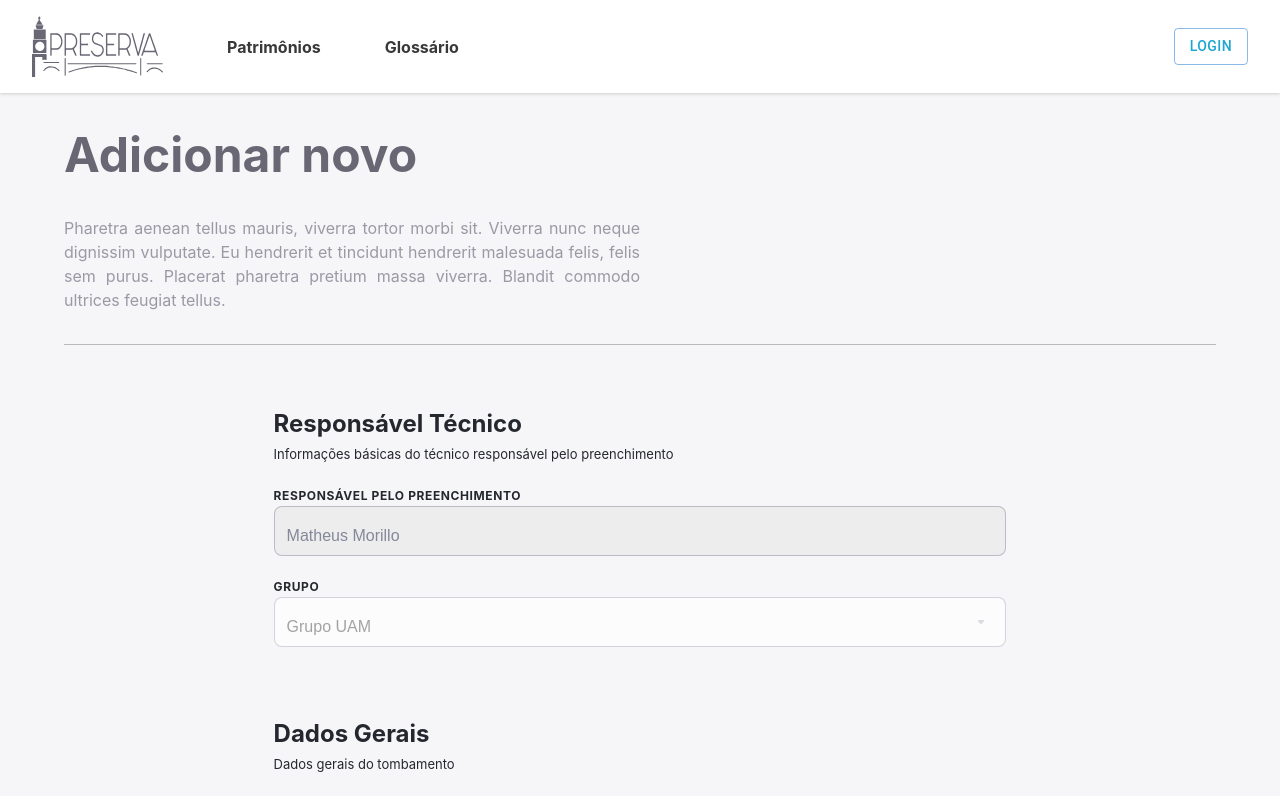
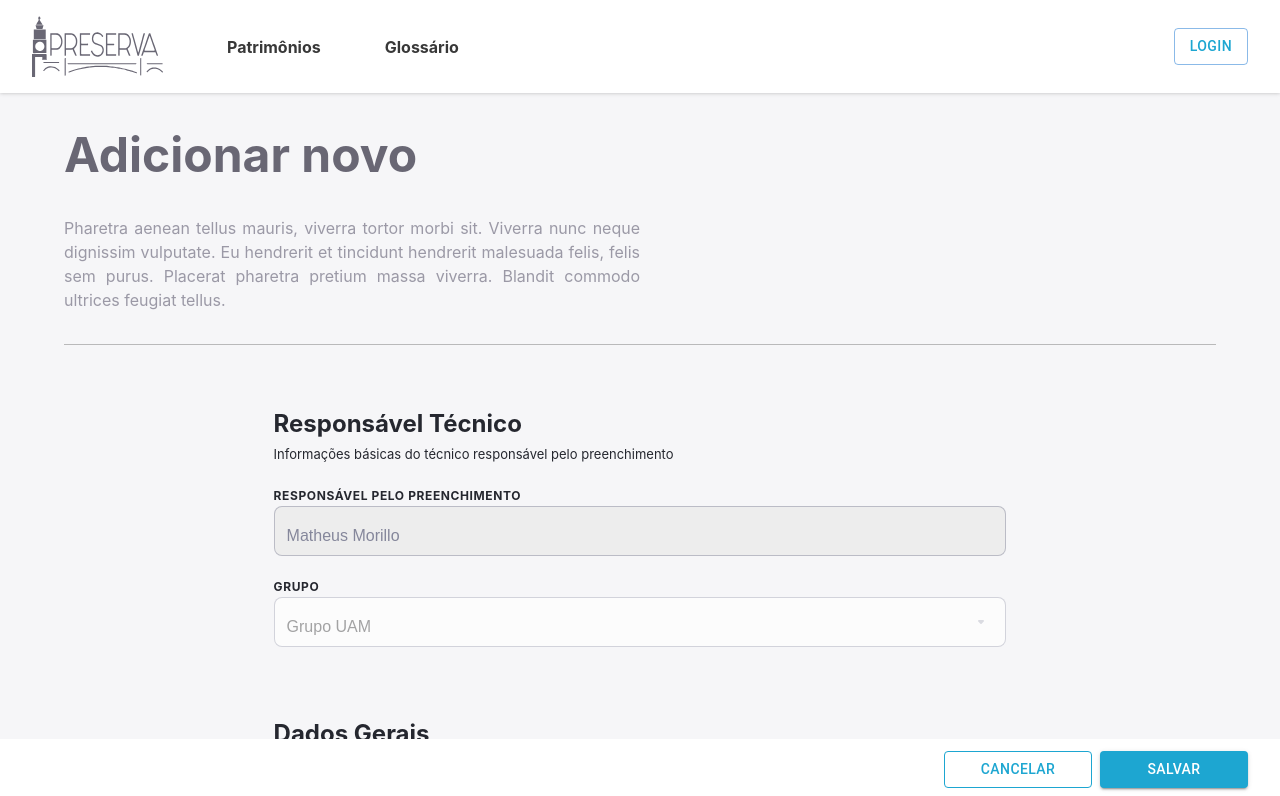
Before and after one commit to mmorillodev/conpresp-front, a React (Create React App) app: page /novo-patrimonio in a window 1280 px wide. Shown: the top 796 px of the page. Built offline with nearby package versions, Linux system fonts and the light colour scheme; no server answers.

Commit message:
Read file base64

```diff
--- a/src/pages/NewPatrimony/NewPatrimony.module.scss
+++ b/src/pages/NewPatrimony/NewPatrimony.module.scss
@@ -184,3 +184,19 @@ form {
     display: none;
   }
 }
+
+.foatingButtonBar {
+  position: fixed;
+  display: flex;
+  justify-content: flex-end;
+  align-items: center;
+  gap: 8px;
+
+  height: 61px;
+  left: 0;
+  right: 0;
+  bottom: 0;
+  background-color: white;
+
+  padding-inline-end: 32px;
+}
--- a/src/pages/NewPatrimony/NewPatrimony.tsx
+++ b/src/pages/NewPatrimony/NewPatrimony.tsx
@@ -1,18 +1,34 @@
 import { FC } from 'react'
+import { Button } from '@mui/material'
+
 import Select from '../../components/Select/Select'
 import copyIcon from '../../assets/copy_24px.svg'
 
 import styles from './NewPatrimony.module.scss'
 
-const NewPatrimony: FC = () => (
+const NewPatrimony: FC = () => {
+  const getBase64 = (fileList: FileList | null) => {
+    if (!fileList) return
+
+    const reader = new FileReader()
+    reader.readAsDataURL(fileList[0])
+    reader.onload = () => {
+      console.log(reader.result)
+    }
+    reader.onerror = error => {
+      console.log('Error: ', error)
+    }
+  }
+
+  return (
     <>
       <section className={styles.mainContent}>
         <h1>Adicionar novo</h1>
         <span className={styles.pageDescr}>
           Pharetra aenean tellus mauris, viverra tortor morbi sit. Viverra nunc
-        neque dignissim vulputate. Eu hendrerit et tincidunt hendrerit malesuada
-        felis, felis sem purus. Placerat pharetra pretium massa viverra. Blandit
-        commodo ultrices feugiat tellus.
+          neque dignissim vulputate. Eu hendrerit et tincidunt hendrerit
+          malesuada felis, felis sem purus. Placerat pharetra pretium massa
+          viverra. Blandit commodo ultrices feugiat tellus.
         </span>
         <hr />
       </section>
@@ -309,7 +325,11 @@ const NewPatrimony: FC = () => (
             <h2>Documentação gráfica</h2>
           </div>
           <label className={styles.inputFile}>
-          <input type="file" multiple />
+            <input
+              type="file"
+              multiple
+              onChange={e => getBase64(e.target.files)}
+            />
             <img src={copyIcon} alt="File icon" />
             <span className={styles.fileDesc}>
               Clique aqui para selecionar suas fotos
@@ -321,15 +341,36 @@ const NewPatrimony: FC = () => (
             <h2>Documentação fotográfica</h2>
           </div>
           <label className={styles.inputFile}>
-          <input type="file" multiple />
+            <input
+              type="file"
+              multiple
+              onChange={e => getBase64(e.target.files)}
+            />
             <img src={copyIcon} alt="File icon" />
             <span className={styles.fileDesc}>
               Clique aqui para selecionar suas fotos
             </span>
           </label>
         </section>
+        <div className={styles.foatingButtonBar}>
+          <Button
+            type="button"
+            variant="outlined"
+            sx={{ borderColor: '#1DA6D1', color: '#1DA6D1', width: '148px' }}
+          >
+            Cancelar
+          </Button>
+          <Button
+            type="submit"
+            variant="contained"
+            sx={{ backgroundColor: '#1DA6D1', width: '148px' }}
+          >
+            Salvar
+          </Button>
+        </div>
       </form>
     </>
   )
+}
 
 export default NewPatrimony
```
Lines whose indentation alone changed are shown as unchanged.
